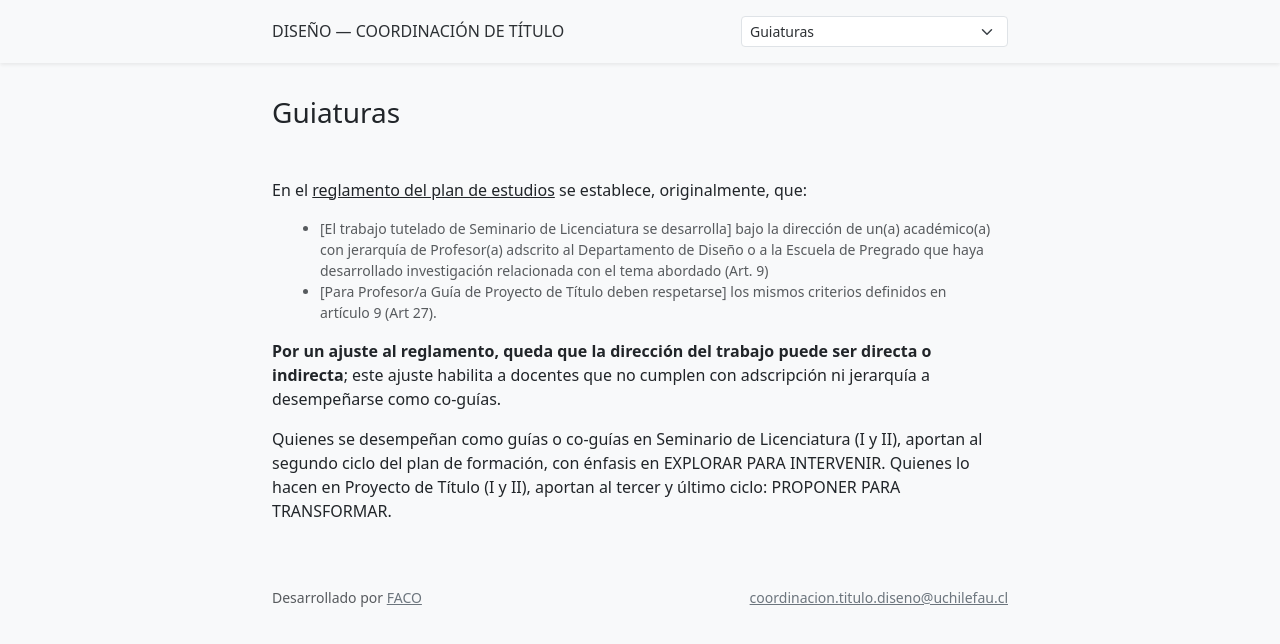
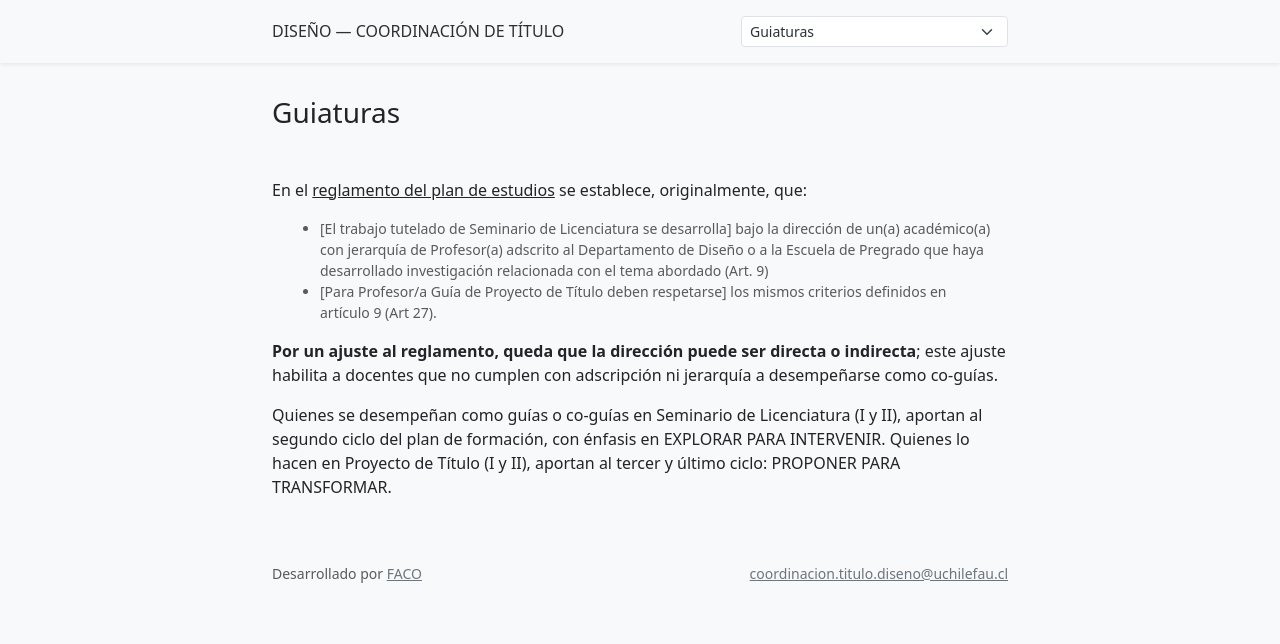
Before and after one commit to disenoUChile/titulo, a plain HTML site: page guiaturas.html in a window 1280 px wide. Drawn offline with nearby package versions, Linux system fonts and the light colour scheme.

Commit message:
Add files via upload

```diff
--- a/guiaturas.html
+++ b/guiaturas.html
@@ -45,7 +45,7 @@
 
                     </ul>
 
-                    <p><em>Por un ajuste al reglamento, queda que la dirección del trabajo puede ser directa o indirecta</em>; este ajuste habilita a docentes que no cumplen con adscripción ni jerarquía a desempeñarse como co-guías.</p>
+                    <p><em>Por un ajuste al reglamento, queda que la dirección puede ser directa o indirecta</em>; este ajuste habilita a docentes que no cumplen con adscripción ni jerarquía a desempeñarse como co-guías.</p>
 
                     <p>Quienes se desempeñan como guías o co-guías en Seminario de Licenciatura (I y II), aportan al segundo ciclo del plan de formación, con énfasis en EXPLORAR PARA INTERVENIR. Quienes lo hacen en Proyecto de Título (I y II), aportan al tercer y último ciclo: PROPONER PARA TRANSFORMAR.</p>
 
```
